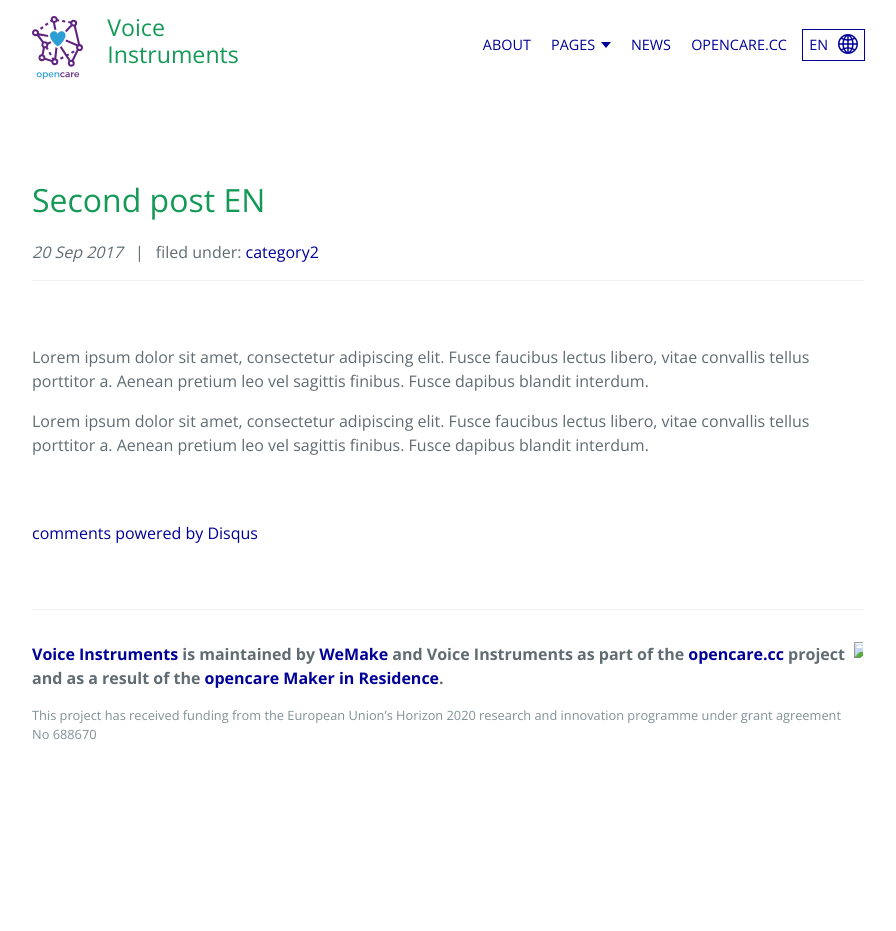
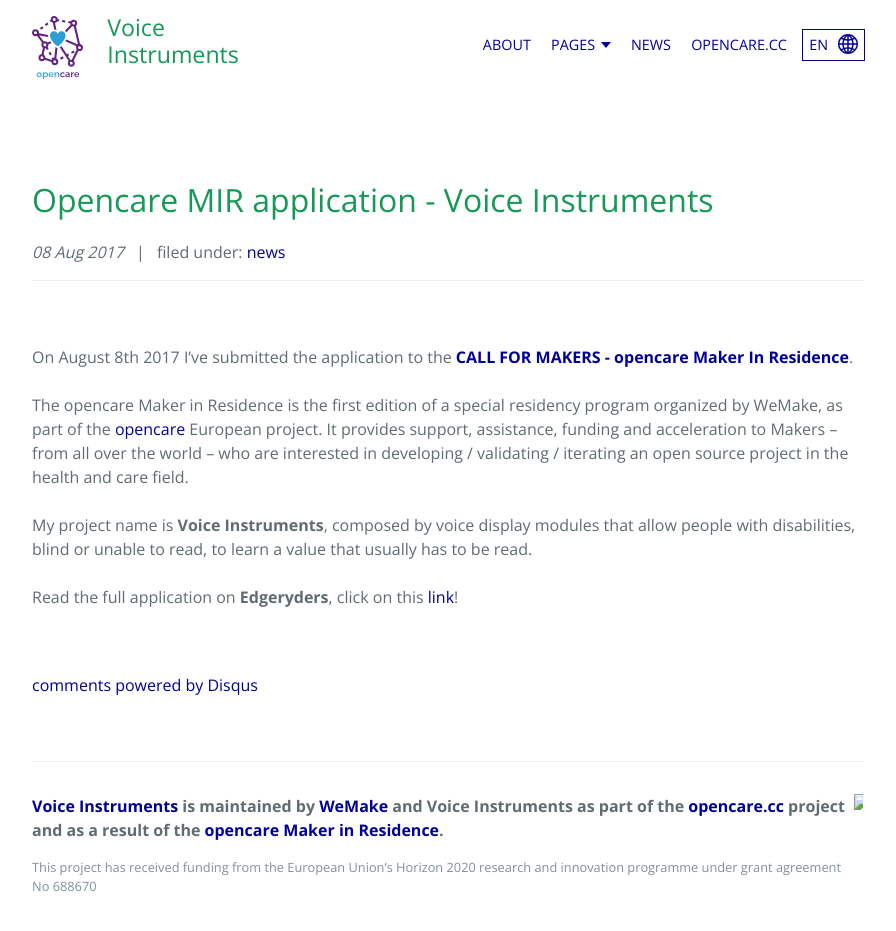
Before and after one commit to opencarecc/voiceinstruments, a Jekyll site: the page built from _posts/2017-08-08-application.md, in a window 1280 px wide and 941 px high. Shown: the top 931 px of the window, without its empty margins (192-1088 px from the left). Built offline with Jekyll 4.4.1, drawn with Linux system fonts in a browser that asks for light colours; comment, search, counter and statistics services are not loaded.

Commit message:
Test post

```diff
--- a/_posts/2017-08-08-application.md
+++ b/_posts/2017-08-08-application.md
@@ -1,16 +1,20 @@
 ---
 layout: post
-title: "Second post EN"
-subtitle: "The second test post in english"
-date: 2017-09-20
+title: "opencare MIR application - Voice Instruments"
+subtitle: "On August 8th 2017 I’ve submitted the application to the CALL FOR MAKERS - opencare Maker In Residence."
+date: 2017-08-08
 image: ""
-categories: ["category2"]
+categories: ["news"]
 by: "Admin"
-excerpt: "This is the excerpt for Second Post EN"
+excerpt: "On August 8th 2017 I’ve submitted the application to the CALL FOR MAKERS - opencare Maker In Residence."
 lang: en
-ref: second-post
+ref: application
 ---
 
-Lorem ipsum dolor sit amet, consectetur adipiscing elit. Fusce faucibus lectus libero, vitae convallis tellus porttitor a. Aenean pretium leo vel sagittis finibus. Fusce dapibus blandit interdum.
-
-Lorem ipsum dolor sit amet, consectetur adipiscing elit. Fusce faucibus lectus libero, vitae convallis tellus porttitor a. Aenean pretium leo vel sagittis finibus. Fusce dapibus blandit interdum.
+On August 8th 2017 I’ve submitted the application to the <b><a href='http://wemake.cc/opencare/maker-in-residence-en/' target='_blank'>CALL FOR MAKERS - opencare Maker In Residence</a></b>.
+<br><br>
+The opencare Maker in Residence is the first edition of a special residency program organized by WeMake, as part of the <a href='http://opencare.cc/' target='_blank'>opencare</a> European project. It provides support, assistance, funding and acceleration to Makers – from all over the world – who are interested in developing / validating / iterating an open source project in the health and care field.
+<br><br>
+My project name is <b>Voice Instruments</b>, composed by voice display modules that allow people with disabilities, blind or unable to read, to learn a value that usually has to be read.
+<br><br>
+Read the full application on <b>Edgeryders</b>, click on this <a href='https://edgeryders.eu/t/mir-application-voice-instruments/6666' target='_blank'>link</a>!
```
